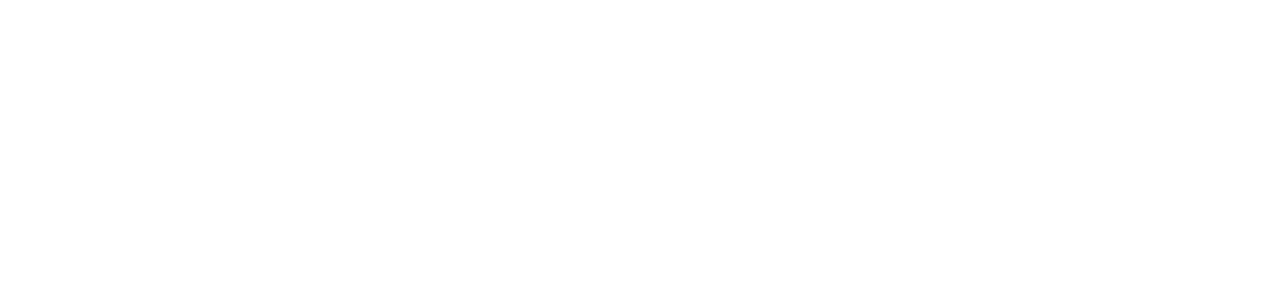
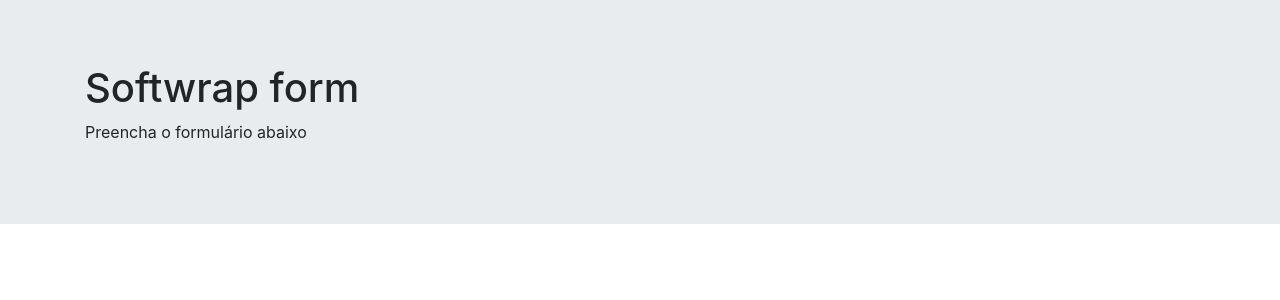
Before and after one commit to JordaoViktor/SoftwrapTest, a React (Create React App) app: page / in a window 1280 px wide. Shown: the top 300 px of the page. Built offline with nearby package versions, Linux system fonts and the light colour scheme.

Commit message:
first i did the firebase configuration and also i made the file structure and define my README.md

```diff
--- a/package.json
+++ b/package.json
@@ -7,6 +7,7 @@
     "@testing-library/react": "^11.0.4",
     "@testing-library/user-event": "^7.1.2",
     "bootstrap": "^4.5.2",
+    "firebase": "^7.21.1",
     "formik": "^2.1.5",
     "react": "^16.13.1",
     "react-bootstrap": "^1.3.0",
--- a/public/index.html
+++ b/public/index.html
@@ -9,9 +9,11 @@
       content="Web site created using create-react-app"
     />
         <title>Softwrap Test</title>
+
   </head>
   <body>
     <noscript>You need to enable JavaScript to run this app.</noscript>
+
     <div id="root"></div>
   </body>
 </html>
--- a/src/App.js
+++ b/src/App.js
@@ -1,11 +1,9 @@
 import React from 'react';
-
+import Home from './Pages/Main'
 
 function App() {
   return (
-    <div className="App">
-
-    </div>
+    <Home/>
   );
 }
 
--- /dev/null
+++ b/src/Pages/Main/index.js
@@ -0,0 +1,21 @@
+import React from 'react';
+import Jumbotron from 'react-bootstrap/Jumbotron'
+import Container from 'react-bootstrap/Container'
+import 'bootstrap/dist/css/bootstrap.min.css'
+
+function Home() {
+  return (
+    <>
+      <Jumbotron fluid >
+        <Container className="d-flex flex-column justify-content-center">
+          <h1>Softwrap form</h1>
+          <p>
+            Preencha o formulário abaixo
+          </p>
+        </Container>
+      </Jumbotron>
+    </>
+  );
+}
+
+export default Home;
```
Also changed, not shown: src/components/Contact/index.js (added, +10 -0 lines), src/components/ContactForm/index.js (added, +10 -0 lines), src/firebase.js (added, +14 -0 lines), src/Pages/Main/styled.js (added), src/components/Contact/styled.js (added), src/components/ContactForm/styled.js (added), 1 other file (tests, documents, lock files or other folders).
